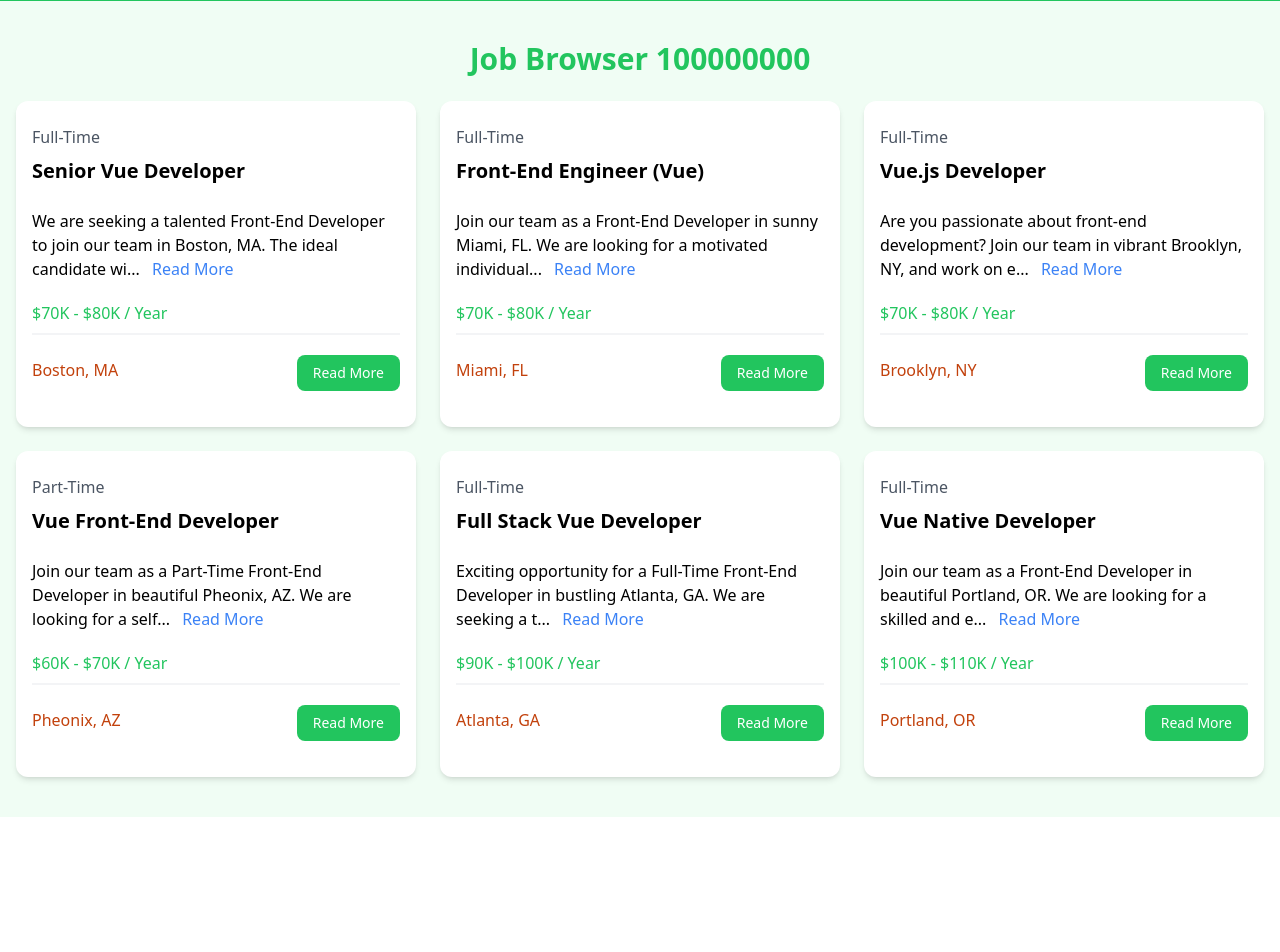
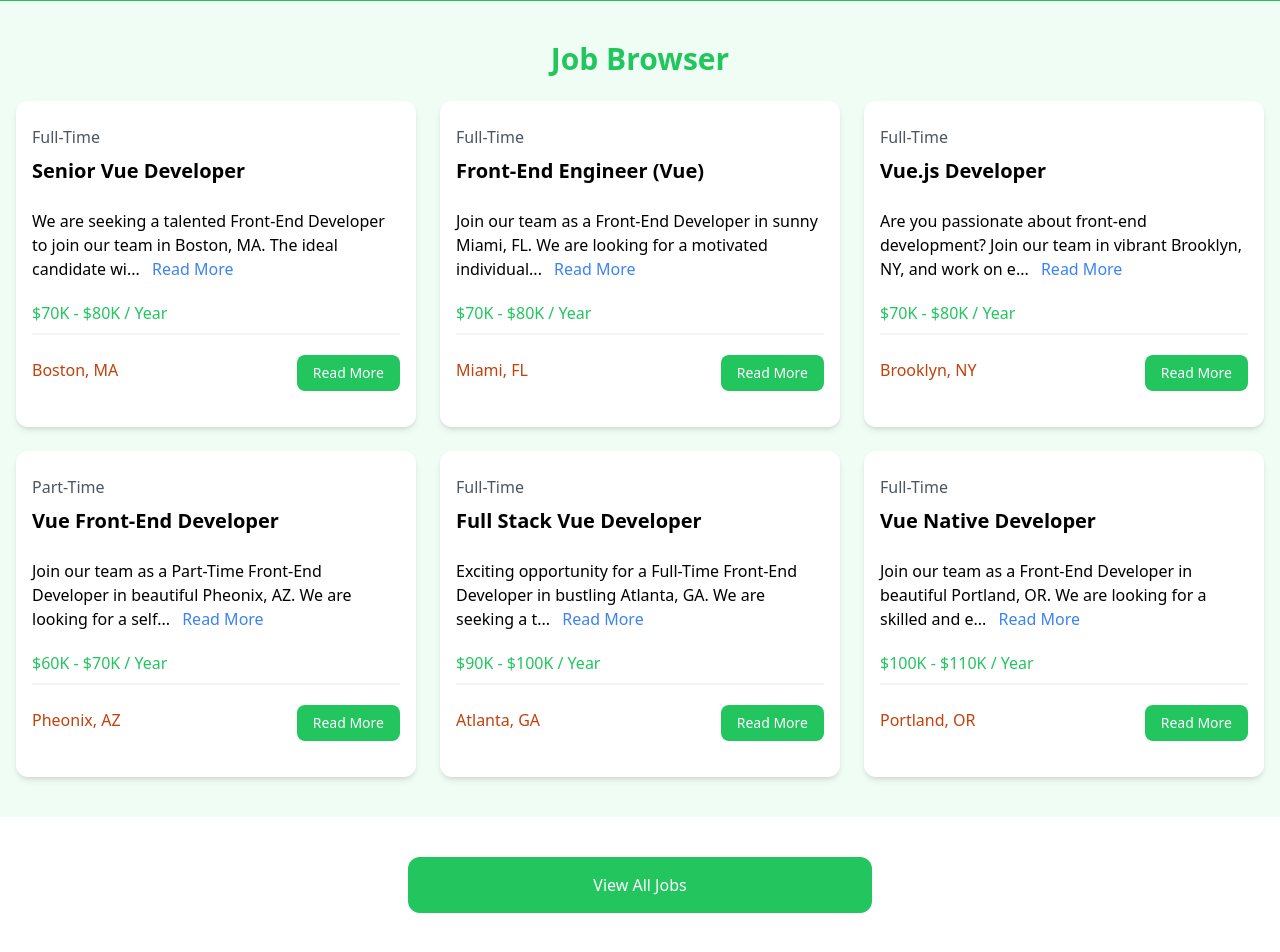
Before and after one commit to hemadlawar/vue-app-jobListings, a Vue app: page /allJobs in a window 1280 px wide. Shown: the part 80-1032 px from the top of the page. Before the commit the page ends 897 px from the top, so only its background shows below. Built offline with nearby package versions, Linux system fonts and the light colour scheme.

Commit message:
add 'show all jobs ' button

```diff
--- a/src/components/NavBar.vue
+++ b/src/components/NavBar.vue
@@ -21,14 +21,14 @@ import { RouterLink } from "vue-router";
           <div class="md:ml-auto">
             <div class="flex space-x-2">
               <RouterLink
-                to="/allJobs"
-                class="text-white bg-green-900 hover:bg-gray-900 hover:text-white rounded-md px-3 py-2"
+                to="/"
+                class="text-white bg-green-900 hover:bg-green-900 hover:text-white rounded-md px-3 py-2"
                 >Home</RouterLink
               >
-              <a
-                href="jobs.html"
+              <RouterLink
+                to="/allJobs"
                 class="text-white hover:bg-green-900 hover:text-white rounded-md px-3 py-2"
-                >Jobs</a
+                >Jobs</RouterLink
               >
               <a
                 href="add-job.html"
--- a/src/components/jobLists.vue
+++ b/src/components/jobLists.vue
@@ -8,7 +8,7 @@ defineProps({ limit: { type: Number, default: 100000000 } });
   <section class="bg-green-50 px-4 py-10">
     <div class="container-xl lg:container m-auto">
       <h2 class="text-3xl font-bold text-green-500 mb-6 text-center">
-        Job Browser {{ limit }}
+        Job Browser
       </h2>
       <div class="grid grid-cols-1 md:grid-cols-3 gap-6">
         <JobList
@@ -19,5 +19,12 @@ defineProps({ limit: { type: Number, default: 100000000 } });
       </div>
     </div>
   </section>
+  <section class="m-auto max-w-lg my-10 px-6">
+    <a
+      href="jobs.html"
+      class="block bg-green-500 text-white text-center py-4 px-6 rounded-xl hover:bg-green-700"
+      >View All Jobs</a
+    >
+  </section>
 </template>
 <style></style>
--- a/src/view/HomeView.vue
+++ b/src/view/HomeView.vue
@@ -4,7 +4,7 @@ import HomeCard from "@/components/HomeCard.vue";
 import JobLists from "@/components/jobLists.vue";
 </script>
 <template>
-  <Hero titlee="bzheepartee" />
+  <Hero titlee="job app" />
 
   <HomeCard />
   <jobLists :limit="3" />
```
